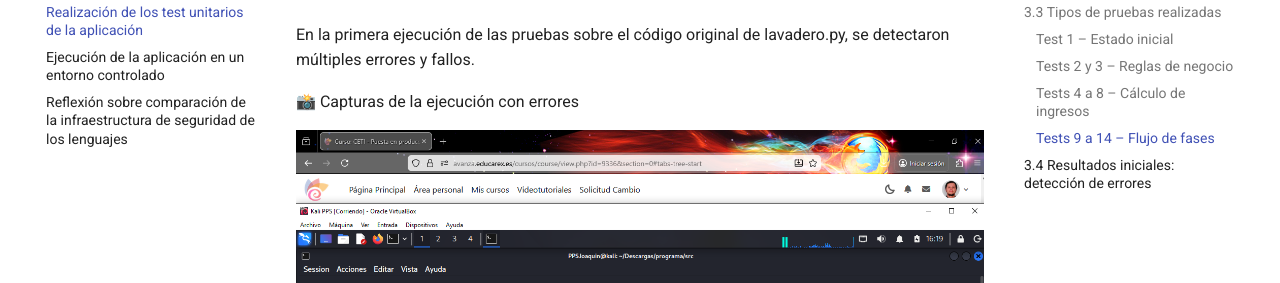
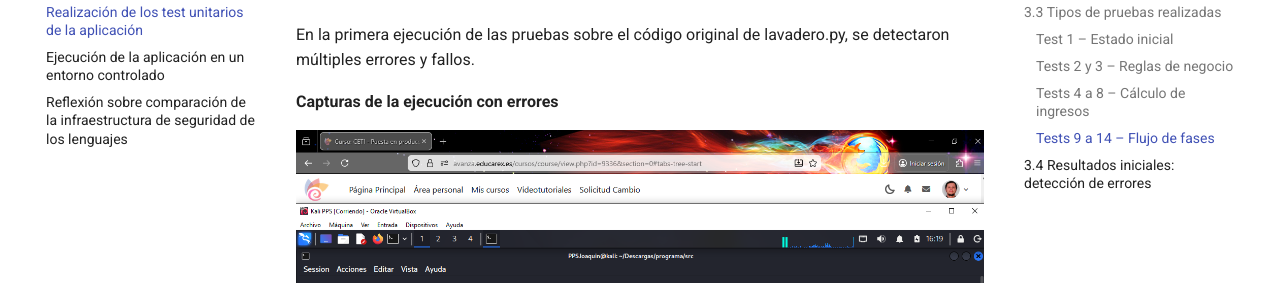
Before and after one commit to JBLeopard/Unidad1-TareaRA1-Joaquin, an MkDocs documentation site: the page built from docs/tests.md, in a window 1280 px wide and 900 px high, scrolled down 2076 px. Shown: the part 168-451 px from the top of the window. Built offline with MkDocs 1.6.1 and Material for MkDocs 9.7.7, drawn with Linux system fonts in a browser that asks for light colours.

```diff
--- a/docs/tests.md
+++ b/docs/tests.md
@@ -79,7 +79,7 @@ Ejemplo:
 
 En la primera ejecución de las pruebas sobre el código original de lavadero.py, se detectaron múltiples errores y fallos.
 
-📸 Capturas de la ejecución con errores
+**Capturas de la ejecución con errores**
 
 ![Errores test](./imagenes/testsko.png)
 ![Errores test](./imagenes/testsko2.png)
```
